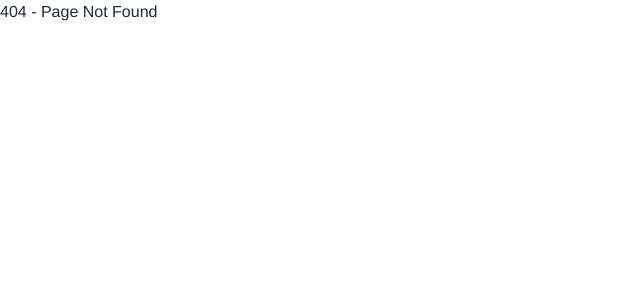
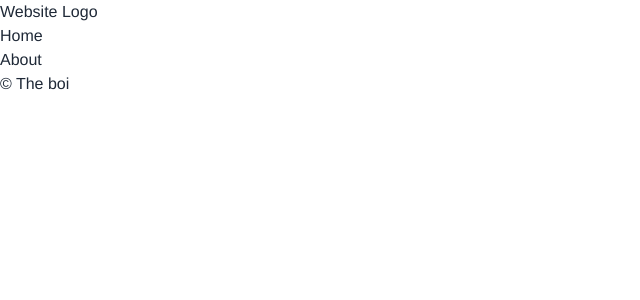
Before and after one commit to XuanAnh1995/DATN_Website_The_Boys_FE, a React (Vite) app: page / in a window 1280 px wide. Before the commit this address had no page. Shown: the top 300 px of the page, without its empty margins (0-640 px from the left). Built offline with nearby package versions, Linux system fonts and the light colour scheme.

Commit message:
link shop

```diff
--- a/package.json
+++ b/package.json
@@ -32,6 +32,7 @@
     "react-switch": "^7.1.0",
     "react-toastify": "^11.0.3",
     "recharts": "^2.15.1",
+    "tshirt": "file:",
     "xlsx": "^0.18.5"
   },
   "devDependencies": {
--- /dev/null
+++ b/src/layout/UserLayout/Footer.jsx
@@ -0,0 +1,9 @@
+const Footer = () => {
+  return (
+    <footer>
+      <p>&copy; The boi </p>
+    </footer>
+  );
+};
+
+export default Footer;
--- /dev/null
+++ b/src/layout/UserLayout/Header.jsx
@@ -0,0 +1,19 @@
+const Header = () => {
+  return (
+    <header>
+      <nav>
+        <h1>Website Logo</h1>
+        <ul>
+          <li>
+            <a href="/">Home</a>
+          </li>
+          <li>
+            <a href="/about">About</a>
+          </li>
+        </ul>
+      </nav>
+    </header>
+  );
+};
+
+export default Header;
--- /dev/null
+++ b/src/layout/UserLayout/Layout.jsx
@@ -0,0 +1,11 @@
+import { Outlet } from "react-router-dom";
+
+const Layout = () => {
+  return (
+    <main>
+      <Outlet /> {/* Giúp hiển thị nội dung động */}
+    </main>
+  );
+};
+
+export default Layout;
--- /dev/null
+++ b/src/layout/UserLayout/UserMain.jsx
@@ -0,0 +1,17 @@
+import Header from "./Header";
+import Footer from "./Footer";
+import Layout from "./Layout";
+import { Outlet } from "react-router-dom";
+
+const UserMain = () => {
+  return (
+    <div>
+      <Header />
+      <Layout />
+      <Outlet /> {/* Hiển thị nội dung động ở đây */}
+      <Footer />
+    </div>
+  );
+};
+
+export default UserMain;
--- /dev/null
+++ b/src/pages/Users/AboutPage.jsx
@@ -0,0 +1,10 @@
+const AboutPage = () => {
+  return (
+    <div>
+      <h1>Giới thiệu</h1>
+      <p>Đây là trang giới thiệu về chúng tôi.</p>
+    </div>
+  );
+};
+
+export default AboutPage;
--- /dev/null
+++ b/src/pages/Users/HomePage.jsx
@@ -0,0 +1,10 @@
+const HomePage = () => {
+  return (
+    <div>
+      <h1>Trang chủ</h1>
+      <p>Chào mừng bạn đến với trang chủ.</p>
+    </div>
+  );
+};
+
+export default HomePage;
--- a/src/routers/AppRouter.jsx
+++ b/src/routers/AppRouter.jsx
@@ -7,11 +7,17 @@ import {
 } from "react-router-dom";
 import Layout from "../layout/Layout";
 import adminRoutes from "./AdminRouter";
+import AppUserRouter from "./AppUserRouter"; // Thêm router cho user
+
 function AppRouter() {
   return (
     <Router>
       <Suspense fallback={<div>Loading...</div>}>
         <Routes>
+          {/* Router dành cho người dùng */}
+          <Route path="/*" element={<AppUserRouter />} />
+
+          {/* Router dành cho admin */}
           <Route path="/admin" element={<Layout />}>
             {adminRoutes.map((route, index) => (
               <Route
@@ -21,6 +27,8 @@ function AppRouter() {
               />
             ))}
           </Route>
+
+          {/* Trang 404 */}
           <Route path="*" element={<div>404 - Page Not Found</div>} />
         </Routes>
       </Suspense>
--- /dev/null
+++ b/src/routers/AppUserRouter.jsx
@@ -0,0 +1,12 @@
+import { Routes, Route } from "react-router-dom";
+import UserMain from "../layout/UserLayout/UserMain"; // Sử dụng UserMain thay vì UserLayout
+
+const AppUserRouter = () => {
+  return (
+    <Routes>
+      <Route path="/" element={<UserMain />}></Route>
+    </Routes>
+  );
+};
+
+export default AppUserRouter;
--- /dev/null
+++ b/src/routers/UserRouter.js
@@ -0,0 +1,17 @@
+import { Routes, Route } from "react-router-dom";
+import UserMain from "../UserLayout/UserMain";
+import HomePage from "../pages/Home"; // Trang chủ
+import AboutPage from "../pages/About"; // Trang giới thiệu
+
+const UserRouter = () => {
+  return (
+    <Routes>
+      <Route path="/" element={<UserMain />}>
+        <Route index element={<HomePage />} />
+        <Route path="about" element={<AboutPage />} />
+      </Route>
+    </Routes>
+  );
+};
+
+export default UserRouter;
```
Also changed, not shown: 1 other file (tests, documents, lock files or other folders).
